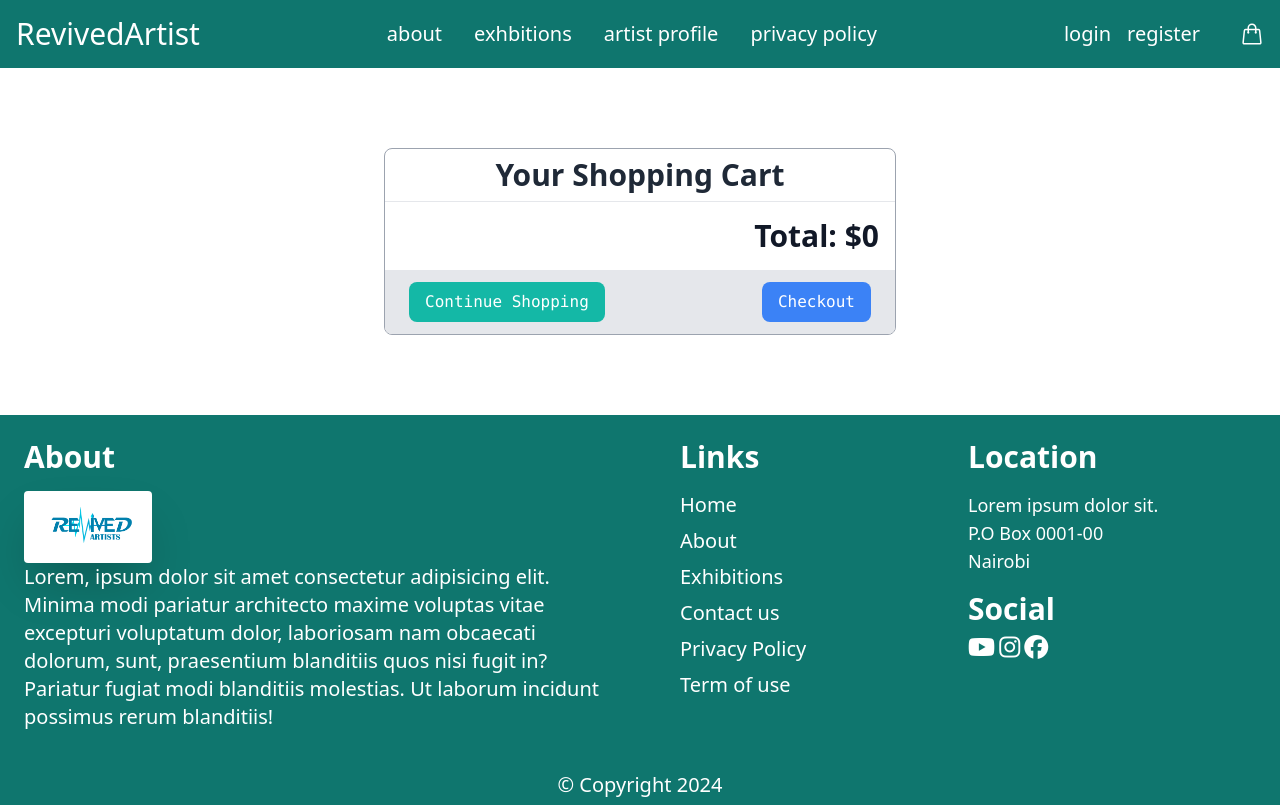
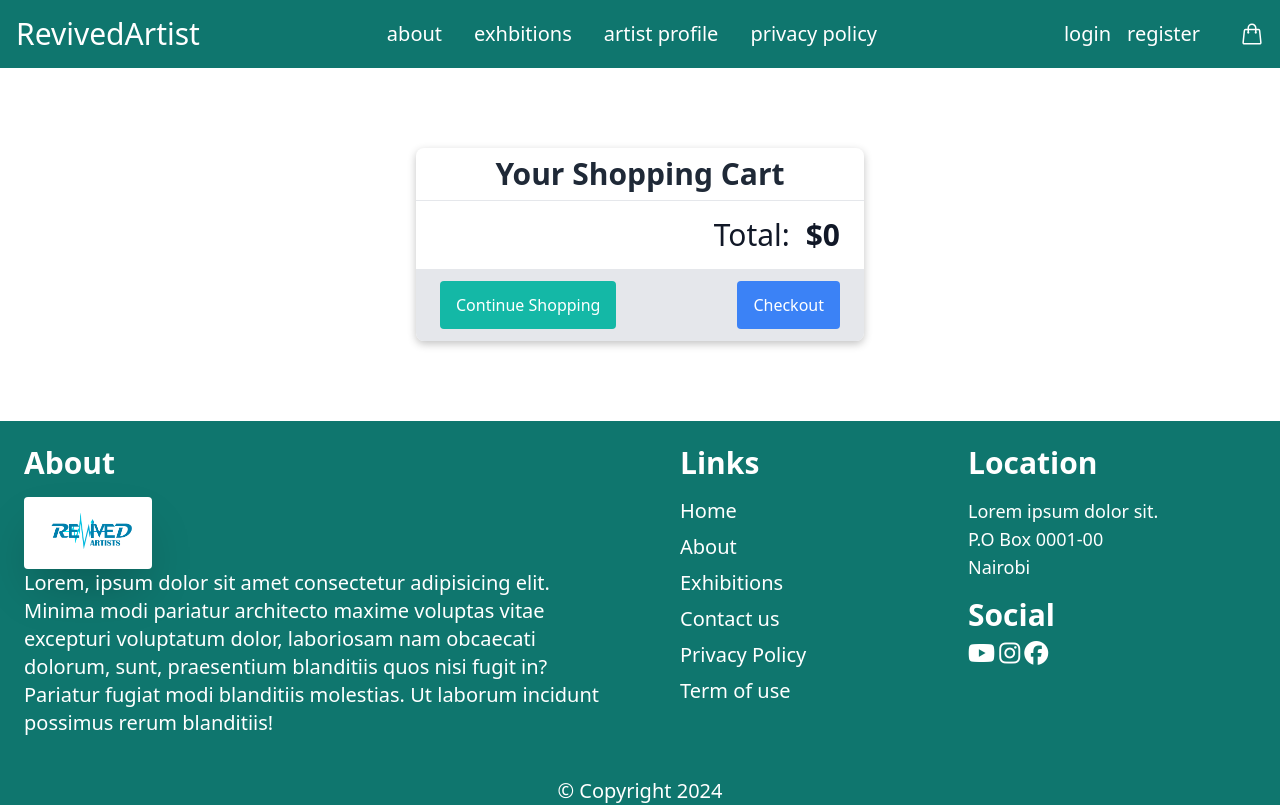
Before and after one commit to zablon-oigo/art, a Django app: page /cart/ in a window 1280 px wide. Shown: the part 56-861 px from the top of the page. Run offline with Django 4.2, Linux system fonts and the light colour scheme; style sheets or scripts are compiled from the project's sources; parts of the project's set-up code (start-up, migrations or seed data) failed here and were passed over; some libraries are stand-ins or nearby versions.

Commit message:
cart detail styling

```diff
--- a/templates/cart/detail.html
+++ b/templates/cart/detail.html
@@ -4,7 +4,7 @@
 Your Shopping Cart
 {% endblock %}
 {% block content %}
-<div class="max-w-lg mx-auto my-20 bg-white rounded-lg overflow-hidden md:max-w-lg border border-gray-400">
+<div class=" max-w-lg mx-auto my-20 bg-white rounded-lg overflow-hidden md:max-w-md shadow-[rgba(0,_0,_0,_0.24)_0px_3px_8px]">
     <div class="px-4 py-2 border-b border-gray-200">
         <h2 class="font-semibold text-gray-800 text-3xl font-sans text-center">Your Shopping Cart</h2>
     </div>
@@ -30,14 +30,14 @@ Your Shopping Cart
         </div>
         {% endwith %}
         {% endfor %}
-        <h3 class="text-gray-900 font-semibold text-end text-3xl p-4 font-sans">Total: $<span class=" ">{{cart.get_total_price}}</span></h3>
+        <h3 class="text-gray-900  text-end text-3xl p-4 font-sans">Total: <span class="font-semibold mx-2">${{cart.get_total_price}}</span></h3>
         </div>
-        <div class="flex items-center justify-between px-6 py-3 bg-gray-200">
-            <button class="py-2 px-4 bg-teal-500 hover:bg-teal-600 text-white rounded-lg">
+        <div class="flex font-sans items-center justify-between px-6 py-3 bg-gray-200">
+            <button class="py-3 px-4 bg-teal-500 hover:bg-teal-600 text-white rounded">
                 <a href="{% url 'product:product_list' %}" class="">Continue Shopping</a>
             </button>
 
-            <button class="py-2 px-4 bg-blue-500 hover:bg-blue-600 text-white rounded-lg">
+            <button class="py-3 px-4 bg-blue-500 hover:bg-blue-600 text-white rounded">
                 <a href="{% url 'orders:order_create' %}" class="">Checkout</a>
         </button>
 
```
